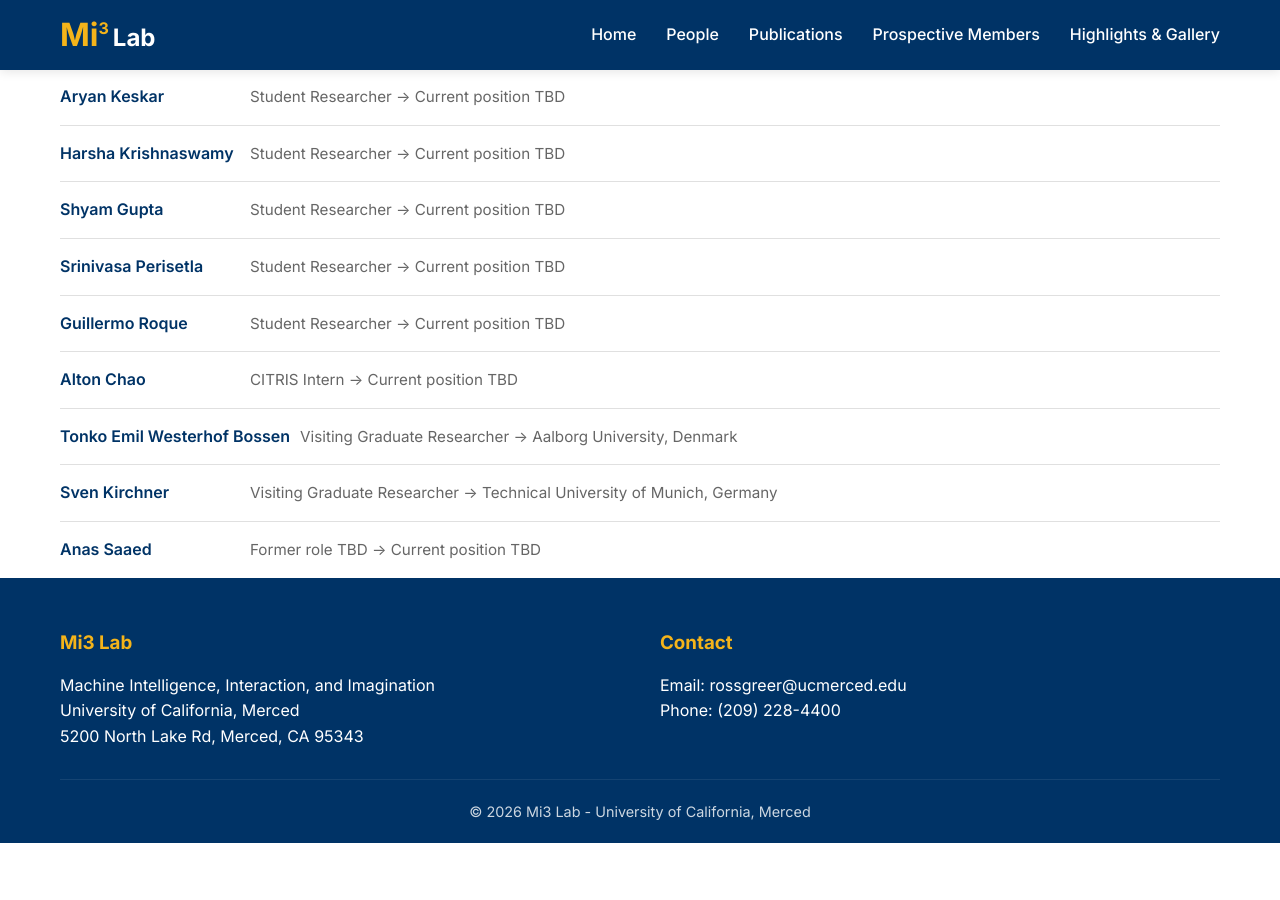
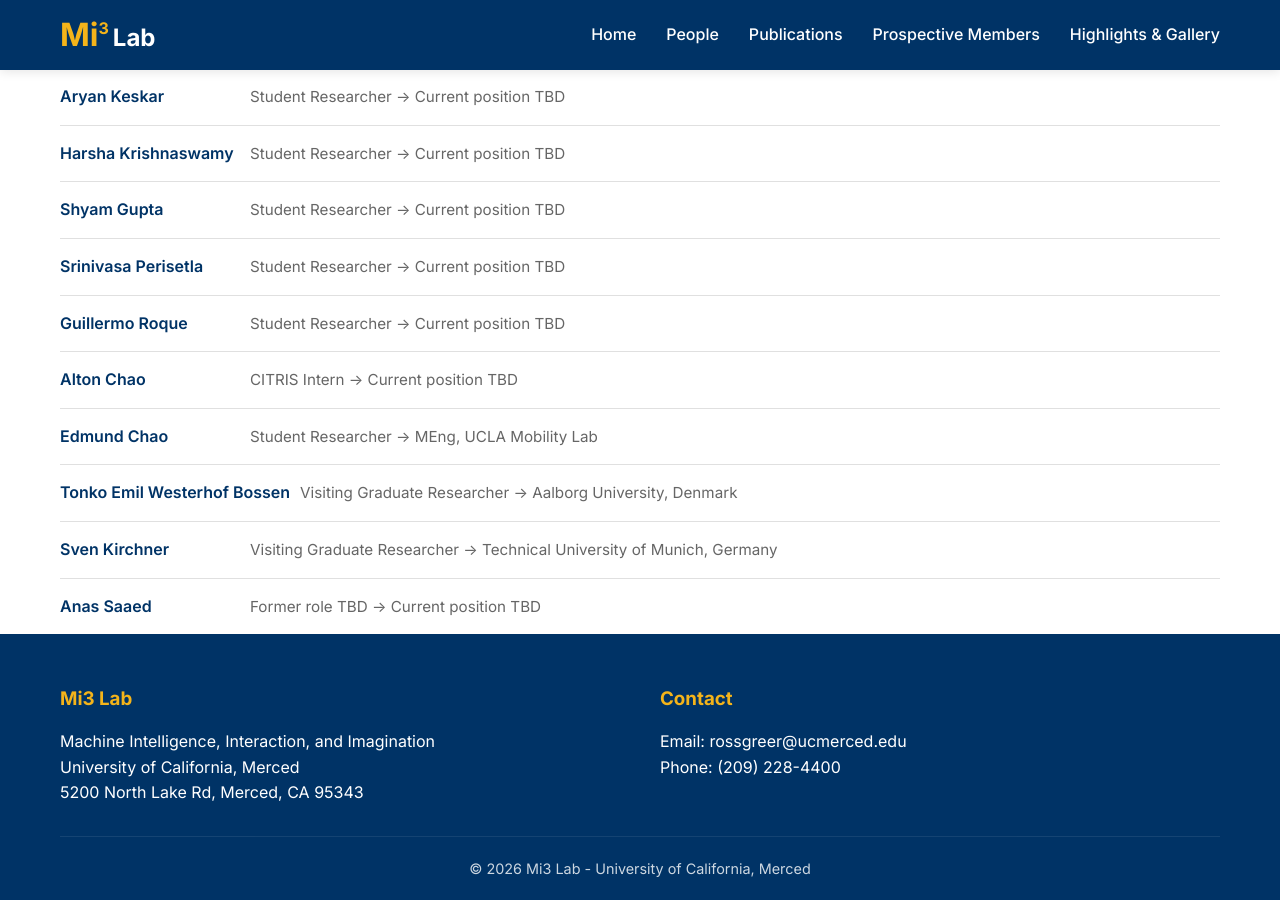
Before and after one commit to Mi3-Lab/mi3-lab.github.io, a Jekyll site: the page built from people.html, in a window 1280 px wide and 900 px high, scrolled down 1764 px. Built offline with Jekyll 4.4.1, drawn with Linux system fonts in a browser that asks for light colours; before the commit the page ends 2607 px from its top, so only the background shows below that.

Commit message:
Add Edmund Chao to alumni (MEng at UCLA Mobility Lab)

```diff
--- a/people.html
+++ b/people.html
@@ -137,6 +137,10 @@ title: People
         <span class="alumni-details">CITRIS Intern &rarr; Current position TBD</span>
       </li>
       <li>
+        <span class="alumni-name">Edmund Chao</span>
+        <span class="alumni-details">Student Researcher &rarr; MEng, UCLA Mobility Lab</span>
+      </li>
+      <li>
         <span class="alumni-name">Tonko Emil Westerhof Bossen</span>
         <span class="alumni-details">Visiting Graduate Researcher &rarr; Aalborg University, Denmark</span>
       </li>
```
